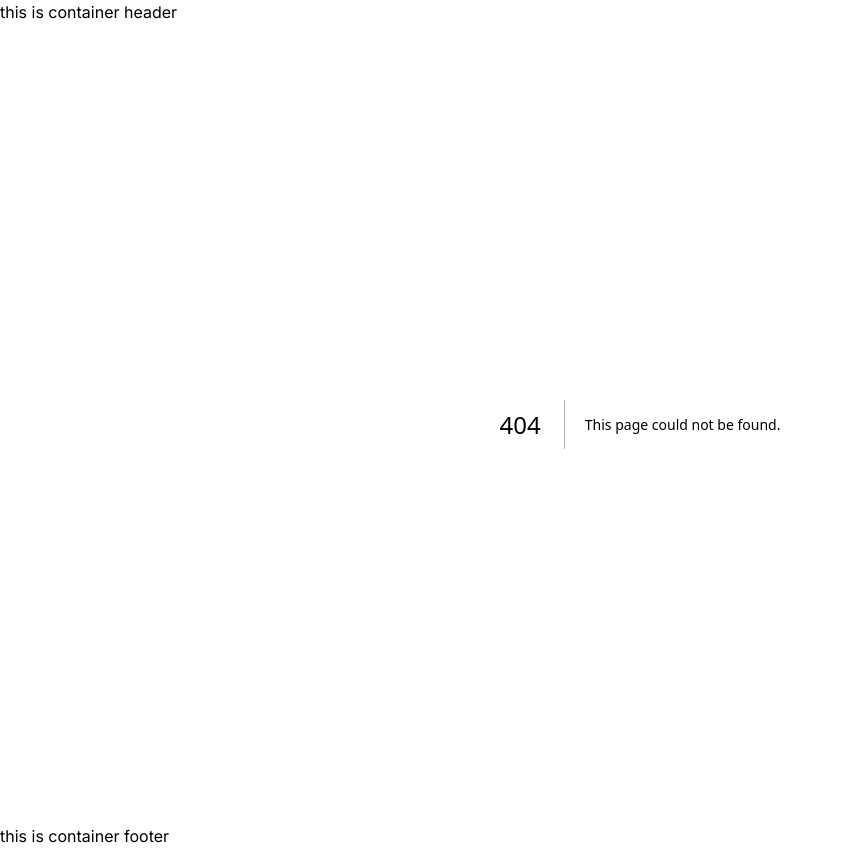
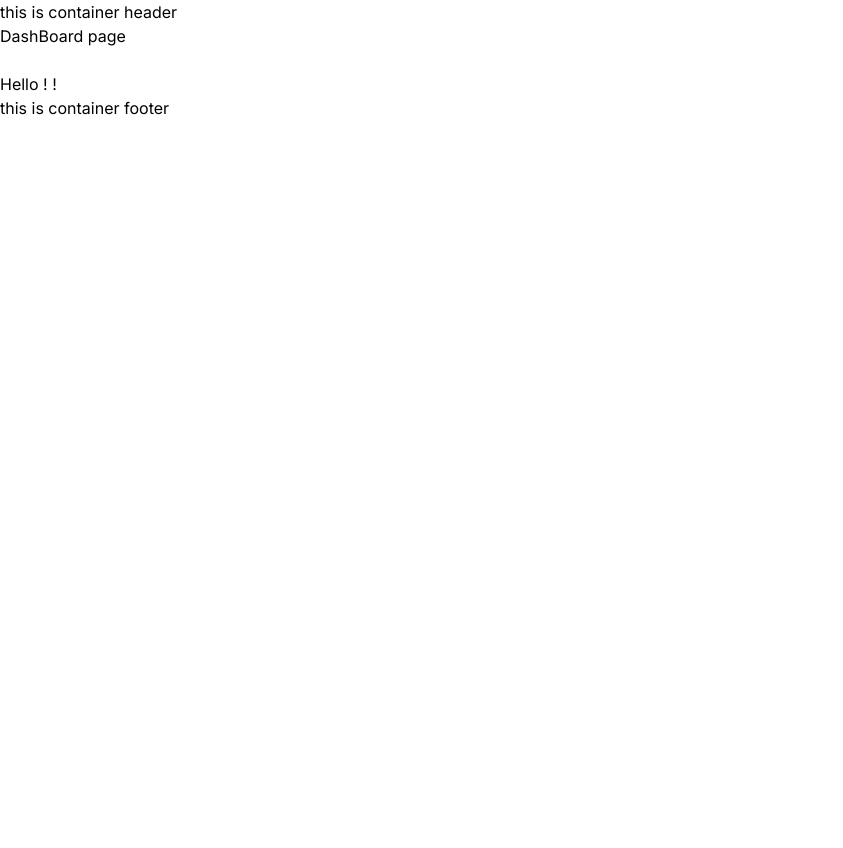
Before and after one commit to TheFlash2022/next-app, a Next.js app: page /dashboard in a window 1280 px wide. Before the commit this address had no page. Shown: the whole page, without its empty margins (0-843 px from the left). After the commit the page ends 800 px from the top, so only its background shows below. Built offline with nearby package versions, Linux system fonts and the light colour scheme.

Commit message:
50 - Server and Client Components

```diff
--- a/app/complex-dashboard/@notifications/page.tsx
+++ b/app/complex-dashboard/@notifications/page.tsx
@@ -5,7 +5,7 @@ import Link from 'next/link'
 const Notifications = () => {
   return (
     <Card>
-      <div>Notifications</div>
+      <div>Notifications helloworld</div>
       <Link href={'/complex-dashboard/archived'}>Archived</Link>
     </Card>
   )
--- a/app/complex-dashboard/@revenue/page.tsx
+++ b/app/complex-dashboard/@revenue/page.tsx
@@ -3,7 +3,7 @@ import React from 'react'
 
 const Revenue = () => {
   return (
-    <Card>Revenue</Card>
+    <Card>Revenue akaka</Card>
   )
 }
 
--- a/app/complex-dashboard/@users/page.tsx
+++ b/app/complex-dashboard/@users/page.tsx
@@ -4,7 +4,7 @@ import React from 'react'
 const Users = () => {
   return (
     <Card>
-      List users
+      List users hihi
     </Card>
   )
 }
--- /dev/null
+++ b/app/dashboard/page.tsx
@@ -0,0 +1,22 @@
+"use client";
+
+import React from "react";
+import { useState } from "react";
+
+const DashBoard = () => {
+  const [name, setName] = useState("");
+  console.log("hello le anh singg");
+  return (
+    <div>
+      <h1>DashBoard page</h1>
+      <input
+        type="text"
+        value={name}
+        onChange={(e) => setName(e.target.value)}
+      />
+      <p>Hello ! {name}!</p>
+    </div>
+  );
+};
+
+export default DashBoard;
--- /dev/null
+++ b/app/time/route.ts
@@ -0,0 +1,6 @@
+
+export async function GET(){
+    return Response.json({
+        time: new Date().toLocaleTimeString(),
+    })
+}
```
Also changed, not shown: app/about/page.tsx (added, +10 -0 lines), app/complex-dashboard/page.tsx (+4 -6 lines), middleware.ts (added, +19 -0 lines).
